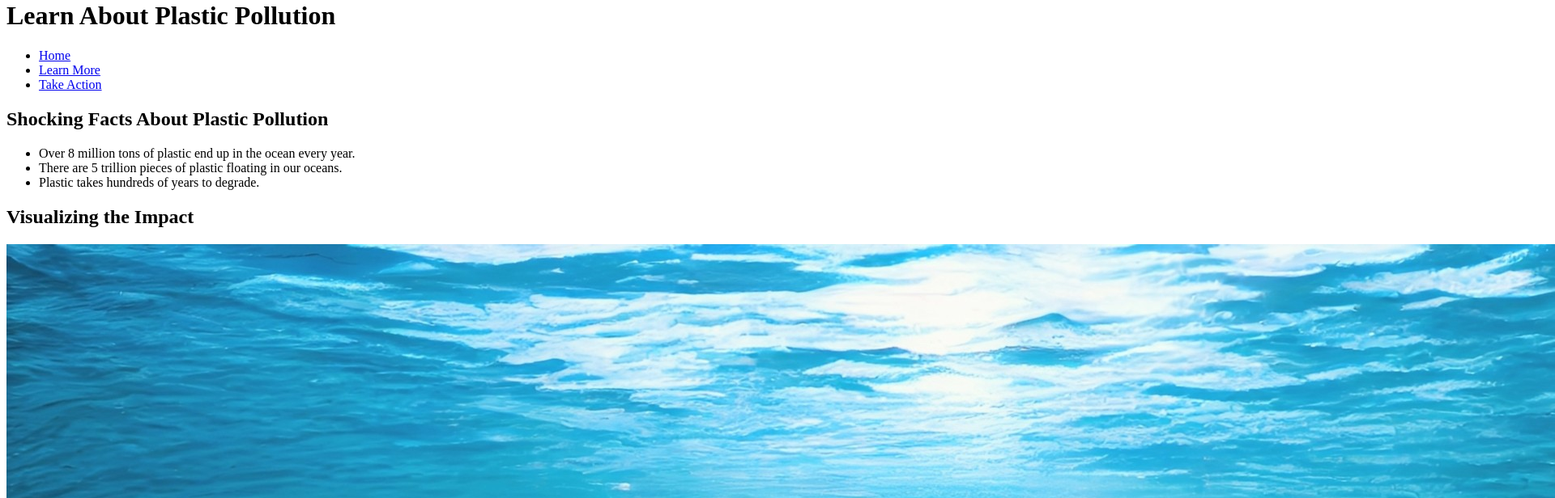
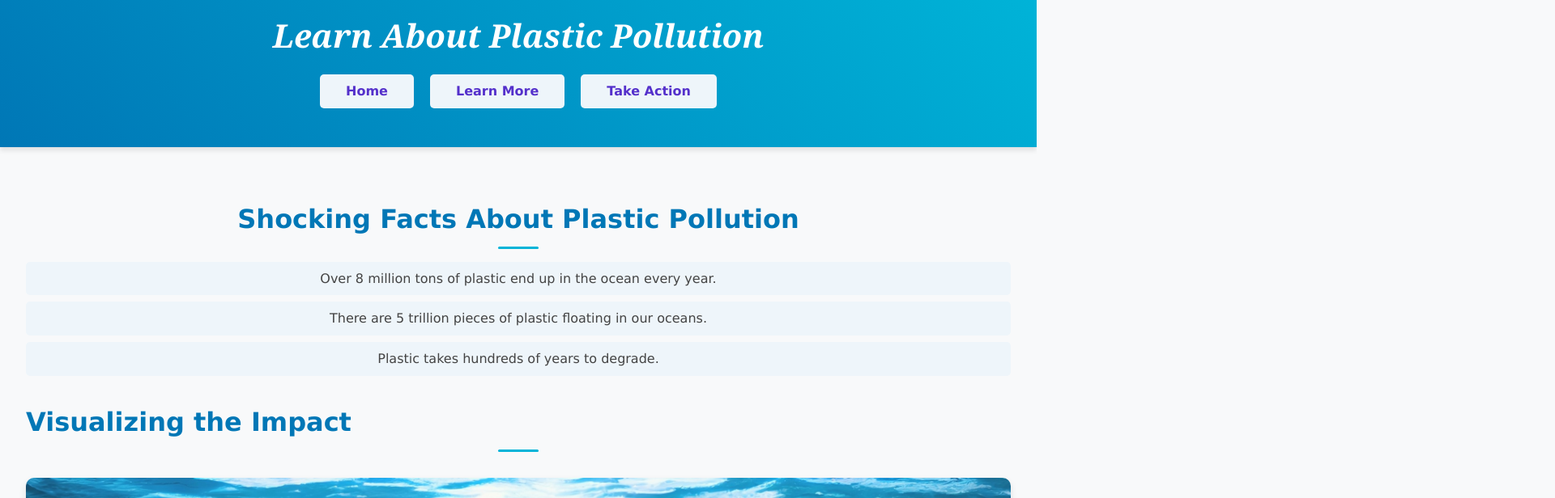
Before and after one commit to Alfir78/3-pages-website, a plain HTML site: page education.html in a window 1280 px wide. Shown: the part 20-636 px from the top of the page at 81% size, 1920 px wide, since content can reach past the window. Drawn offline with Linux system fonts and the light colour scheme; files whose address does not match are found by name.

Commit message:
Update education.html

```diff
--- a/education.html
+++ b/education.html
@@ -4,14 +4,14 @@
     <meta charset="UTF-8">
     <meta name="viewport" content="width=device-width, initial-scale=1.0">
     <title>Learn About Plastic Pollution</title>
-    <link rel="stylesheet" href="sstyle.css"> <!-- Link to shared CSS -->
+    <link rel="stylesheet" href="style.css"> <!-- Link to shared CSS -->
 </head>
 <body>
     <header class="main-header">
         <h1>Learn About Plastic Pollution</h1>
         <nav>
             <ul class="nav-links">
-                <li><a href="myindex.html">Home</a></li>
+                <li><a href="index.html">Home</a></li>
                 <li><a href="education.html">Learn More</a></li>
                 <li><a href="action.html">Take Action</a></li>
             </ul>
@@ -30,7 +30,7 @@
 
         <section class="infographic">
             <h2>Visualizing the Impact</h2>
-            <img src="/Users/alfirahman/Downloads/Plastic-ocean.jpg" alt="Ocean Plastic Pollution">
+            <img src="Plastic-ocean.jpg" alt="Ocean Plastic Pollution">
         </section>
     </main>
 
```
